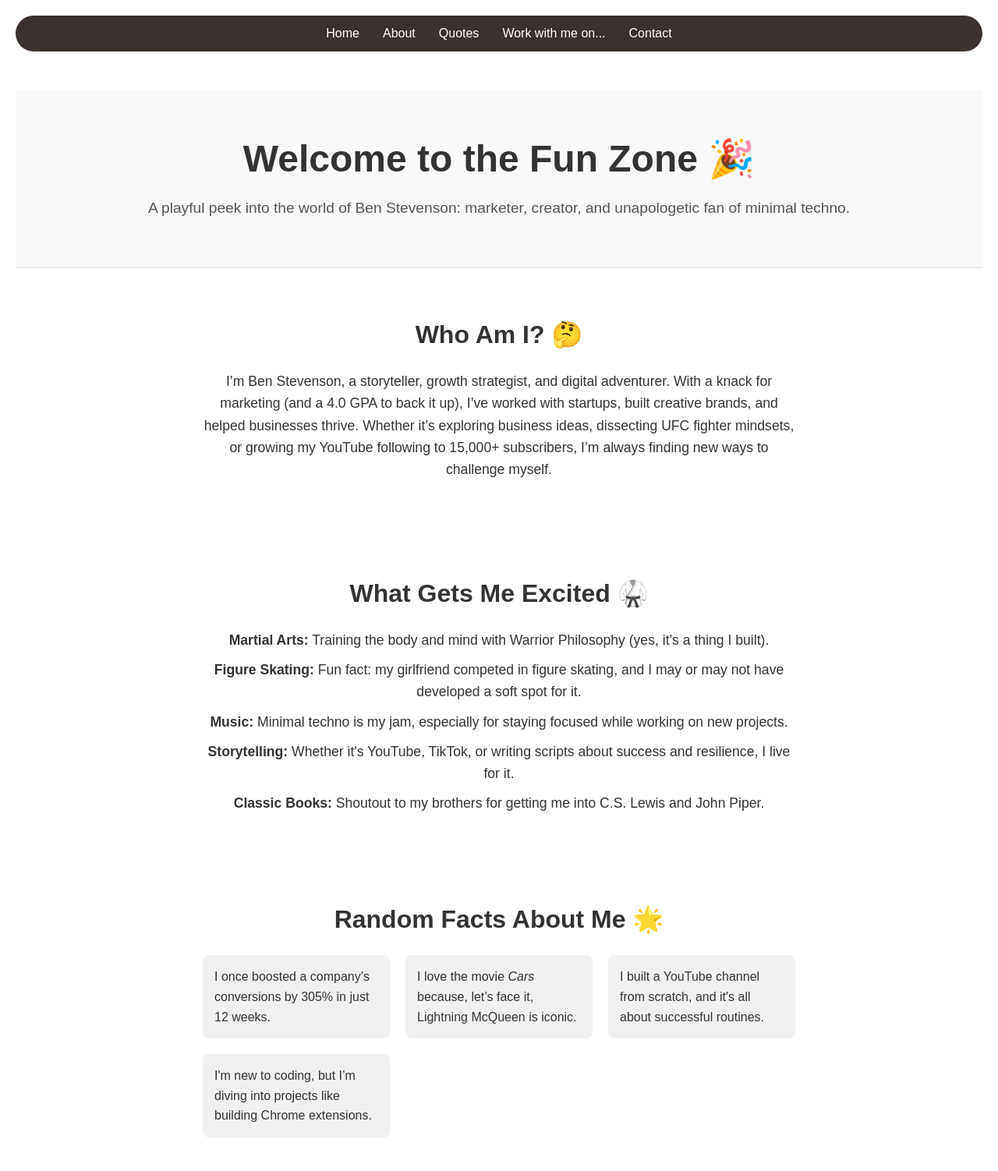
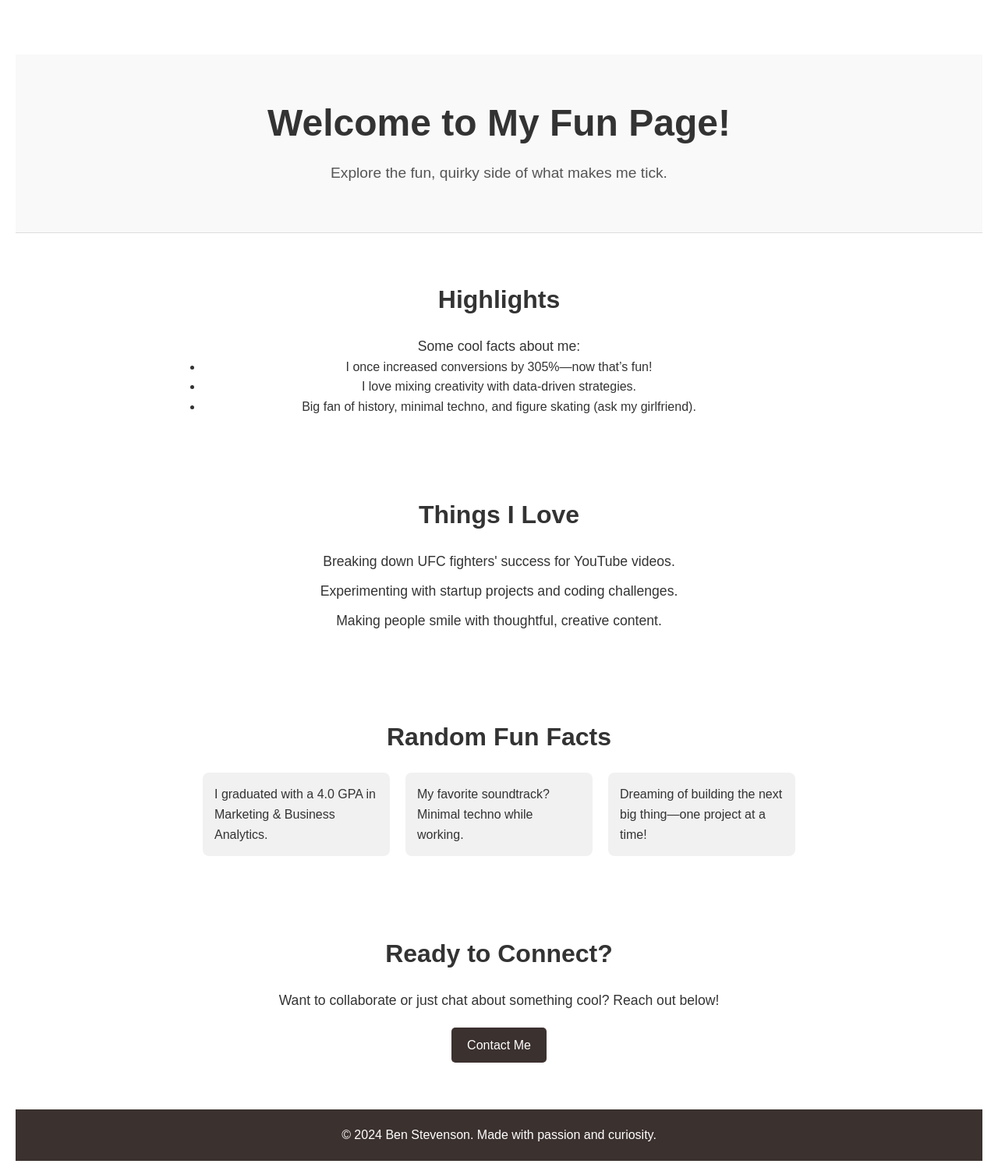
Before and after one commit to benjstevenson/personalsite, a plain HTML site: page forfun.html in a window 1280 px wide. Shown: the top 1502 px of the page at 78% size. Drawn offline with Linux system fonts and the light colour scheme.

Commit message:
Update forfun.html

```diff
--- a/forfun.html
+++ b/forfun.html
@@ -3,67 +3,57 @@
 <head>
     <meta charset="UTF-8">
     <meta name="viewport" content="width=device-width, initial-scale=1.0">
-  <title>About for Fun | Ben Stevenson</title>
+    <title>For Fun - Ben Stevenson</title>
     <link rel="stylesheet" href="styles.css">
 </head>
 <body class="forfun-page">
-  <nav class="navbar">
-    <a href="index.html">Home</a>
-    <a href="about.html">About</a>
-    <a href="quotes.html">Quotes</a>
-    <a href="work.html">Work with me on...</a>
-    <a href="contact.html">Contact</a>
-  </nav>
+    <!-- Hero Section -->
+    <div class="hero">
+        <h1>Welcome to My Fun Page!</h1>
+        <p>Explore the fun, quirky side of what makes me tick.</p>
+    </div>
 
-  <header class="hero">
-    <h1>Welcome to the Fun Zone 🎉</h1>
-    <p>A playful peek into the world of Ben Stevenson: marketer, creator, and unapologetic fan of minimal techno.</p>
-  </header>
+    <!-- Highlights Section -->
+    <div class="highlights">
+        <h2>Highlights</h2>
+        <p>Some cool facts about me:</p>
+        <ul>
+            <li>I once increased conversions by 305%—now that’s fun!</li>
+            <li>I love mixing creativity with data-driven strategies.</li>
+            <li>Big fan of history, minimal techno, and figure skating (ask my girlfriend).</li>
+        </ul>
+    </div>
 
-  <main class="content">
-    <!-- Personal Highlights Section -->
-    <section class="highlights">
-      <h2>Who Am I? 🤔</h2>
-      <p>
-        I’m Ben Stevenson, a storyteller, growth strategist, and digital adventurer. With a knack for marketing (and a 4.0 GPA to back it up),
-        I’ve worked with startups, built creative brands, and helped businesses thrive. Whether it’s exploring business ideas, dissecting UFC fighter mindsets,
-        or growing my YouTube following to 15,000+ subscribers, I’m always finding new ways to challenge myself.
-      </p>
-    </section>
-
-    <!-- What I’m Into Section -->
-    <section class="interests">
-      <h2>What Gets Me Excited 🥋</h2>
+    <!-- Interests Section -->
+    <div class="interests">
+        <h2>Things I Love</h2>
         <ul>
-        <li><strong>Martial Arts:</strong> Training the body and mind with Warrior Philosophy (yes, it’s a thing I built).</li>
-        <li><strong>Figure Skating:</strong> Fun fact: my girlfriend competed in figure skating, and I may or may not have developed a soft spot for it.</li>
-        <li><strong>Music:</strong> Minimal techno is my jam, especially for staying focused while working on new projects.</li>
-        <li><strong>Storytelling:</strong> Whether it's YouTube, TikTok, or writing scripts about success and resilience, I live for it.</li>
-        <li><strong>Classic Books:</strong> Shoutout to my brothers for getting me into C.S. Lewis and John Piper.</li>
+            <li>Breaking down UFC fighters' success for YouTube videos.</li>
+            <li>Experimenting with startup projects and coding challenges.</li>
+            <li>Making people smile with thoughtful, creative content.</li>
         </ul>
-    </section>
+    </div>
 
     <!-- Fun Element -->
-    <section class="fun-element">
-      <h2>Random Facts About Me 🌟</h2>
+    <div class="fun-element">
+        <h2>Random Fun Facts</h2>
         <div class="grid">
-        <div class="fact">I once boosted a company’s conversions by 305% in just 12 weeks.</div>
-        <div class="fact">I love the movie <em>Cars</em> because, let’s face it, Lightning McQueen is iconic.</div>
-        <div class="fact">I built a YouTube channel from scratch, and it's all about successful routines.</div>
-        <div class="fact">I'm new to coding, but I’m diving into projects like building Chrome extensions.</div>
+            <div class="fact">I graduated with a 4.0 GPA in Marketing & Business Analytics.</div>
+            <div class="fact">My favorite soundtrack? Minimal techno while working.</div>
+            <div class="fact">Dreaming of building the next big thing—one project at a time!</div>
         </div>
-    </section>
+    </div>
 
     <!-- Call to Action -->
-    <section class="cta">
-      <h2>Let’s Connect!</h2>
-      <p>Want to talk marketing, personal growth, or the magic of figure skating? Reach out and say hi. I’m always down for a good conversation.</p>
-      <a href="contact.html" class="cta-button">Get in Touch</a>
-    </section>
-  </main>
+    <div class="cta">
+        <h2>Ready to Connect?</h2>
+        <p>Want to collaborate or just chat about something cool? Reach out below!</p>
+        <a class="cta-button" href="mailto:ben@example.com">Contact Me</a>
+    </div>
 
-  <footer class="footer">
-    <p>&copy; 2024 Ben Stevenson. Built with creativity and fun.</p>
-  </footer>
+    <!-- Footer -->
+    <div class="footer">
+        <p>© 2024 Ben Stevenson. Made with passion and curiosity.</p>
+    </div>
 </body>
 </html>
```
Lines whose indentation alone changed are shown as unchanged.
